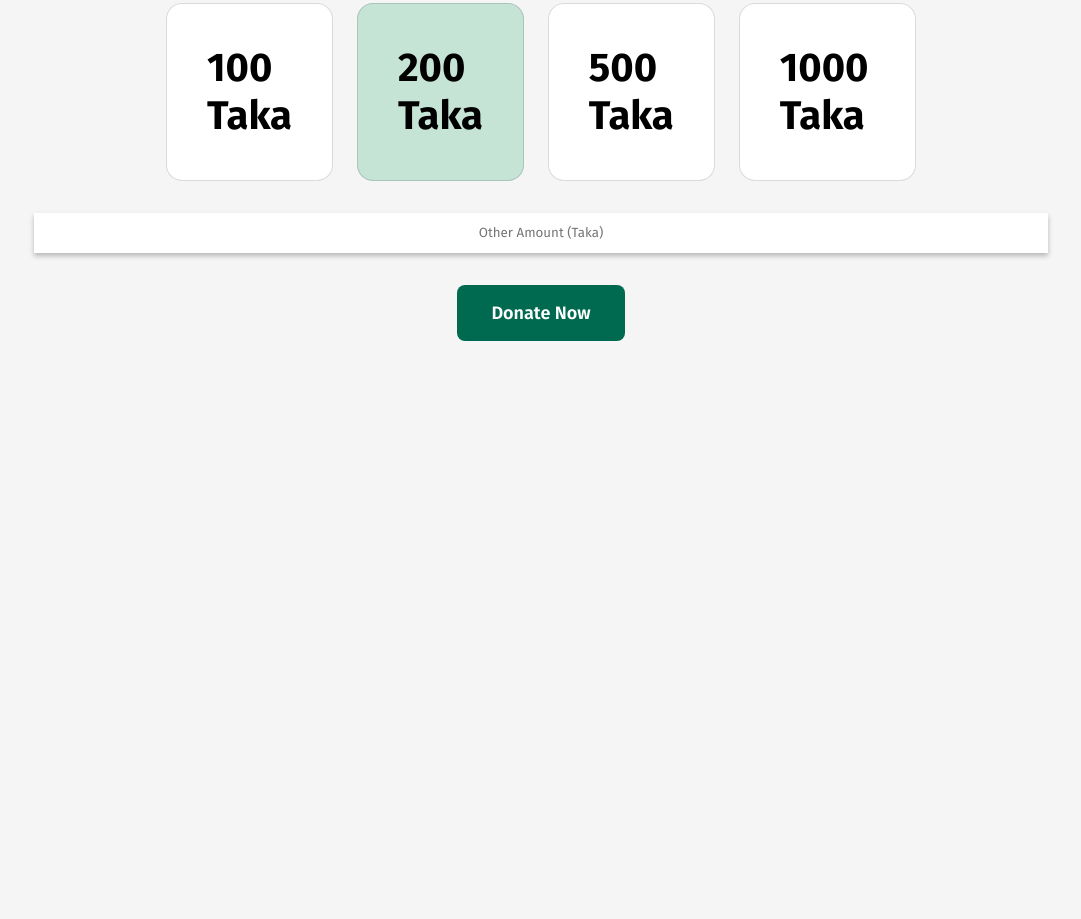
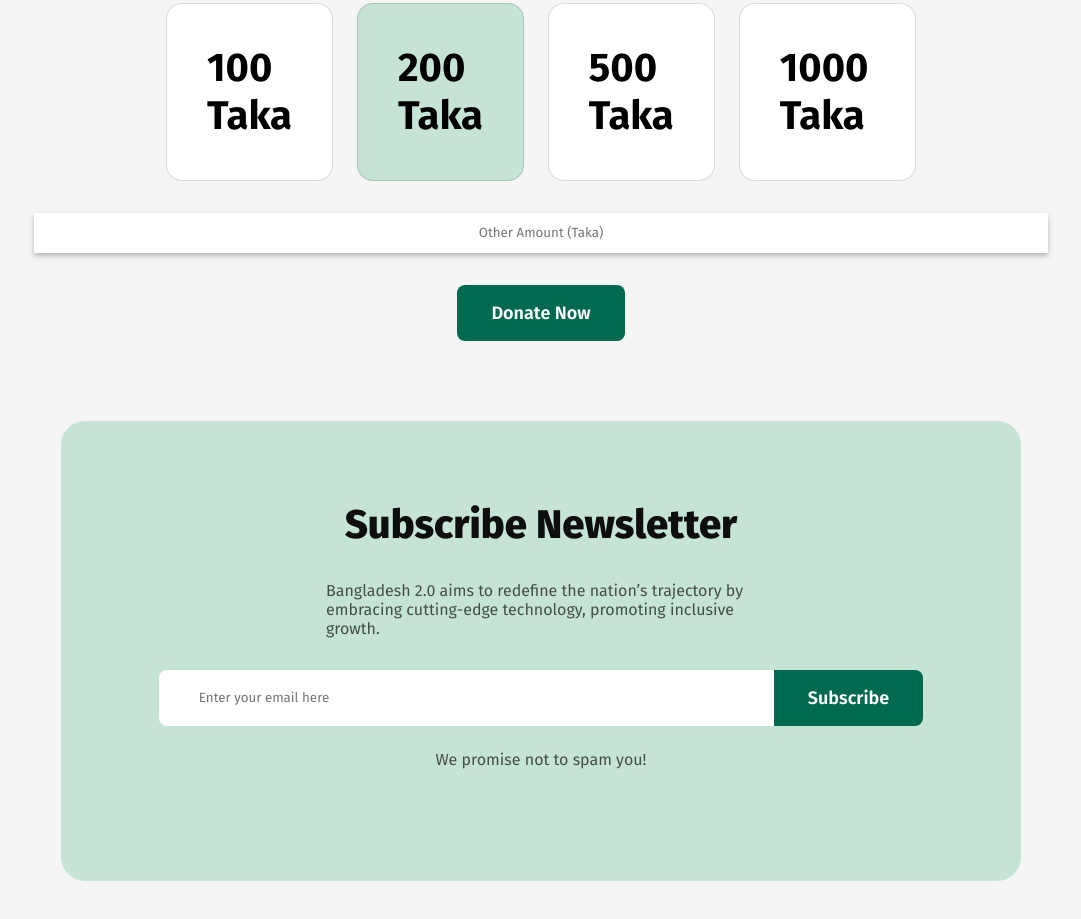
Before and after one commit to IamAndelib/assignment-1, a plain HTML site: page index.html in a window 1280 px wide. Shown: the part 4408-5327 px from the top of the page, without its empty margins (99-1180 px from the left). Before the commit the page ends 4829 px from the top, so only its background shows below. Drawn offline with Linux system fonts and the light colour scheme.

Commit message:
subscribe newsletter done

```diff
--- a/index.html
+++ b/index.html
@@ -270,8 +270,34 @@
             <div class="donation-card">500 Taka</div>
             <div class="donation-card">1000 Taka</div>
           </div>
-          <input type="text" id="donation" placeholder="Other Amount (Taka)" />
+          <input
+            class="donation-input"
+            type="text"
+            id="donation"
+            placeholder="Other Amount (Taka)" />
           <button class="primary-button">Donate Now</button>
+        </div>
+      </section>
+      <section class="subscribe">
+        <div class="subscribe-container primary-bg">
+          <h1 class="section-title">Subscribe Newsletter</h1>
+          <p class="section-text">
+            Bangladesh 2.0 aims to redefine the nation’s trajectory by embracing
+            cutting-edge technology, promoting inclusive growth.
+          </p>
+          <div class="email-field">
+            <input
+              class="email-input"
+              type="email"
+              id="emailinput"
+              placeholder="Enter your email here" />
+            <button
+              class="primary-button"
+              style="border-radius: 0px 8px 8px 0px">
+              Subscribe
+            </button>
+          </div>
+          <p class="section-text">We promise not to spam you!</p>
         </div>
       </section>
     </main>
--- a/style/style.css
+++ b/style/style.css
@@ -47,8 +47,8 @@ body {
   margin-bottom: 32px;
 }
 
-.primary-bg{
-  background-color: #C6E4D6;
+.primary-bg {
+  background-color: #c6e4d6;
 }
 
 /* nav styles */
@@ -323,9 +323,32 @@ select {
   justify-content: center;
 }
 
-input {
+.donation-input {
   text-align: center;
   padding: 12px 422px;
   border: none;
   box-shadow: 0 3px 5px rgba(0, 0, 0, 0.25);
 }
+
+/* subscribe section */
+
+.subscribe-container {
+  display: flex;
+  flex-direction: column;
+  align-items: center;
+  margin-bottom: 80px;
+  border-radius: 24px;
+  padding: 80px 265px;
+}
+
+.email-field {
+  display: flex;
+  margin-bottom: 24px;
+}
+
+.email-input {
+  text-align: left;
+  padding: 18px 405px 18px 40px;
+  border: none;
+  border-radius: 8px 0px 0px 8px;
+}
```
